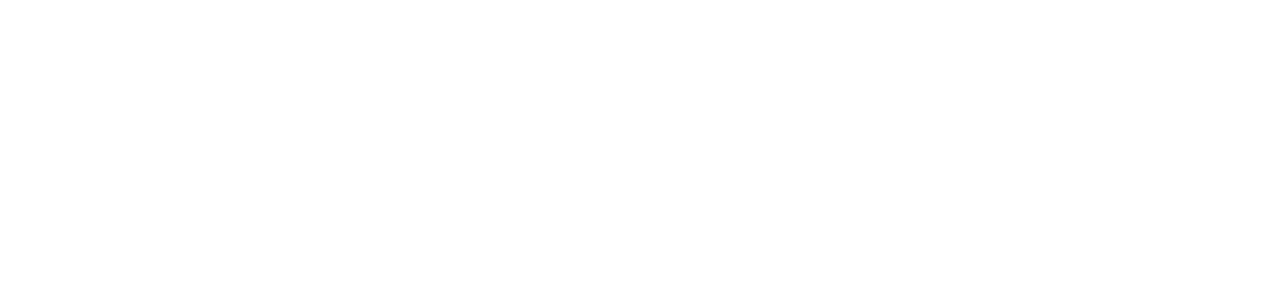
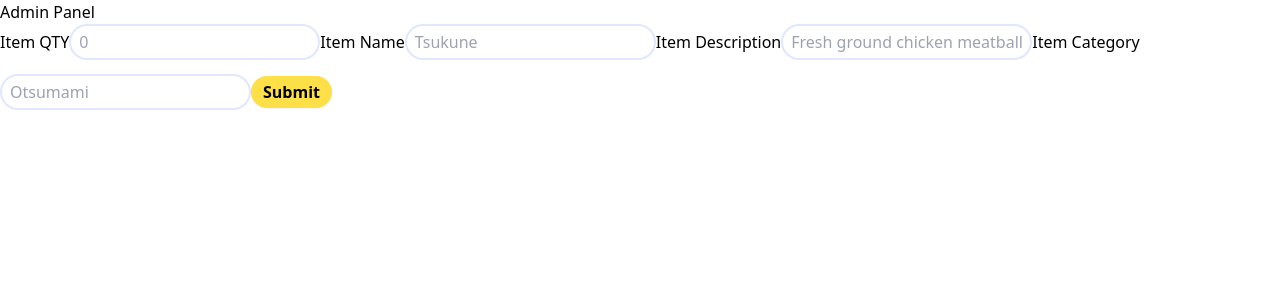
Before and after one commit to curtisbarnard/yoruyaki, a React (Create React App) app in the folder frontend/: page /admin in a window 1280 px wide. Before the commit this address had no page. Shown: the top 300 px of the page. Built offline with nearby package versions, Linux system fonts and the light colour scheme.

Commit message:
Create inventory form and db communication

```diff
--- a/frontend/src/App.js
+++ b/frontend/src/App.js
@@ -1,6 +1,7 @@
 import Menu from './pages/Menu';
 import Login from './components/Login';
 import Register from './components/Register';
+import Admin from './pages/Admin';
 import { BrowserRouter as Router, Routes, Route } from 'react-router-dom';
 
 export default function App() {
@@ -12,6 +13,7 @@ export default function App() {
           <Route path='/login' element={<Login />} />
           <Route path='/' element={<Login />} />
           <Route path='/menu' element={<Menu />} />
+          <Route path='/admin' element={<Admin />} />
         </Routes>
       </Router>
     </>
--- a/frontend/src/app/store.js
+++ b/frontend/src/app/store.js
@@ -1,8 +1,10 @@
 import { configureStore } from '@reduxjs/toolkit';
 import authReducer from '../features/auth/authSlice';
+import inventoryReducer from '../features/inventory/inventorySlice';
 
 export const store = configureStore({
   reducer: {
     auth: authReducer,
+    inventory: inventoryReducer,
   },
 });
--- /dev/null
+++ b/frontend/src/components/InventoryForm.js
@@ -0,0 +1,78 @@
+import { useState } from 'react';
+import { useDispatch } from 'react-redux';
+import { createInventoryItem } from '../features/inventory/inventorySlice';
+import Input from './Input';
+import Button from './Button';
+
+export default function InventoryForm() {
+  // Redux stuff
+  const dispatch = useDispatch();
+
+  // Handling Form State
+  const [formData, setFormData] = useState({
+    stock: '',
+    itemName: '',
+    itemDesc: '',
+    category: '',
+  });
+
+  function handleChange(event) {
+    const { name, value } = event.target;
+    setFormData((prevState) => {
+      return { ...prevState, [name]: value };
+    });
+  }
+
+  // Handling Form submission
+  function handleSubmit(event) {
+    event.preventDefault();
+    dispatch(createInventoryItem(formData));
+    setFormData({
+      stock: '',
+      itemName: '',
+      itemDesc: '',
+      category: '',
+    });
+  }
+
+  // JSX to render
+  return (
+    <>
+      <form onSubmit={handleSubmit}>
+        <Input
+          name='stock'
+          placeholder='0'
+          value={formData.stock}
+          type='number'
+          label='Item QTY'
+          handleChange={handleChange}
+        />
+        <Input
+          name='itemName'
+          placeholder='Tsukune'
+          value={formData.itemName}
+          type='text'
+          label='Item Name'
+          handleChange={handleChange}
+        />
+        <Input
+          name='itemDesc'
+          placeholder='Fresh ground chicken meatballs'
+          value={formData.itemDesc}
+          type='text'
+          label='Item Description'
+          handleChange={handleChange}
+        />
+        <Input
+          name='category'
+          placeholder='Otsumami'
+          value={formData.category}
+          type='text'
+          label='Item Category'
+          handleChange={handleChange}
+        />
+        <Button title='Submit' />
+      </form>
+    </>
+  );
+}
--- /dev/null
+++ b/frontend/src/features/inventory/inventoryService.js
@@ -0,0 +1,15 @@
+import axios from 'axios';
+
+const API_URL = 'api/inventory/';
+
+// Create new inventory item
+const createInventoryItem = async (inventoryData) => {
+  const response = await axios.post(API_URL, inventoryData);
+  return response.data;
+};
+
+const inventoryService = {
+  createInventoryItem,
+};
+
+export default inventoryService;
--- /dev/null
+++ b/frontend/src/features/inventory/inventorySlice.js
@@ -0,0 +1,57 @@
+import { createSlice, createAsyncThunk } from '@reduxjs/toolkit';
+import inventoryService from './inventoryService';
+
+const initialState = {
+  inventory: [],
+  isError: false,
+  isSuccess: false,
+  isLoading: false,
+  message: '',
+};
+
+// Create new inventory item
+export const createInventoryItem = createAsyncThunk(
+  'inventory/create',
+  async (inventoryData, thunkAPI) => {
+    try {
+      return await inventoryService.createInventoryItem(inventoryData);
+    } catch (error) {
+      // Checking in multiple places for error
+      const message =
+        (error.response &&
+          error.response.date &&
+          error.response.data.message) ||
+        error.message ||
+        error.toString();
+      return thunkAPI.rejectWithValue(message);
+    }
+  }
+);
+
+// Inventory Slice
+export const inventorySlice = createSlice({
+  name: 'inventory',
+  initialState,
+  reducers: {
+    reset: (state) => initialState,
+  },
+  extraReducers: (builder) => {
+    builder
+      .addCase(createInventoryItem.pending, (state) => {
+        state.isLoading = true;
+      })
+      .addCase(createInventoryItem.fulfilled, (state, action) => {
+        state.isLoading = false;
+        state.isSuccess = true;
+        state.inventory.push(action.payload);
+      })
+      .addCase(createInventoryItem.rejected, (state, action) => {
+        state.isLoading = false;
+        state.isError = true;
+        state.message = action.payload;
+      });
+  },
+});
+
+export const { reset } = inventorySlice.actions;
+export default inventorySlice.reducer;
--- /dev/null
+++ b/frontend/src/pages/Admin.js
@@ -0,0 +1,10 @@
+import InventoryForm from '../components/InventoryForm';
+
+export default function Admin() {
+  return (
+    <>
+      <h1>Admin Panel</h1>
+      <InventoryForm />
+    </>
+  );
+}
```
